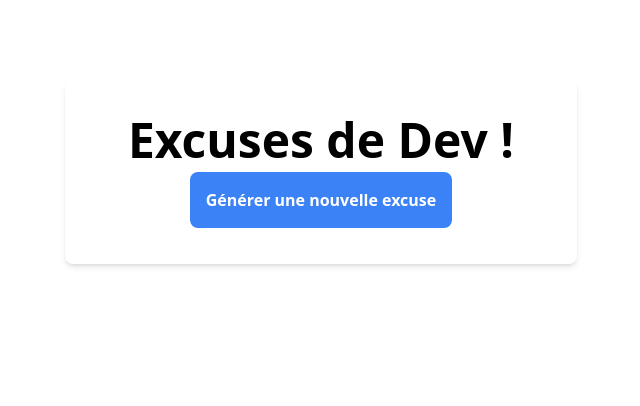
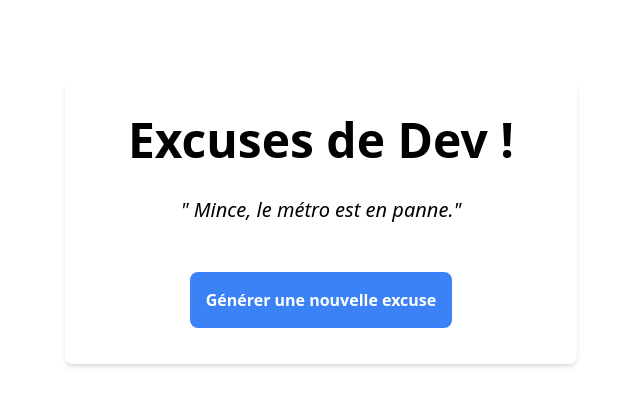
Before and after one commit to Caro-L-dev/dev-desappointe, a React (Vite) app: page / in a window 1280 px wide. Shown: the top 406 px of the page, without its empty margins (319-959 px from the left). Built offline with nearby package versions, Linux system fonts and the light colour scheme.

Commit message:
feat: message component

```diff
--- /dev/null
+++ b/src/components/message/Message.tsx
@@ -0,0 +1,25 @@
+interface MessageProps {
+  currentApology: string;
+  currentHttpCode: number | null;
+}
+
+const Message: React.FC<MessageProps> = ({
+  currentApology,
+  currentHttpCode,
+}) => {
+  return (
+    <div className="p-6">
+      <blockquote className="text-xl italic mb-6">
+        " {currentApology}."
+      </blockquote>
+      {currentHttpCode && (
+        <p className="text-sm">
+          Code Http correspondant au message "{currentApology}" :{" "}
+          {currentHttpCode}
+        </p>
+      )}
+    </div>
+  );
+};
+
+export default Message;
--- a/src/components/start/Start.tsx
+++ b/src/components/start/Start.tsx
@@ -1,6 +1,7 @@
 import Button from "../common/button/Button";
 import { Title } from "../common/title/Title";
 import Wrapper from "../common/wrapper/Wrapper";
+import Message from "../message/Message";
 
 const generateNewApology = () => {
   console.log("Le bouton a été cliqué !");
@@ -10,6 +11,10 @@ export const Start = () => {
   return (
     <Wrapper>
       <Title children="Excuses de Dev !" />
+      <Message
+        currentApology={"Mince, le métro est en panne"}
+        currentHttpCode={null}
+      />
       <Button onClick={generateNewApology}>Générer une nouvelle excuse</Button>
     </Wrapper>
   );
```
Also changed, not shown: 1 other file (tests, documents, lock files or other folders).
